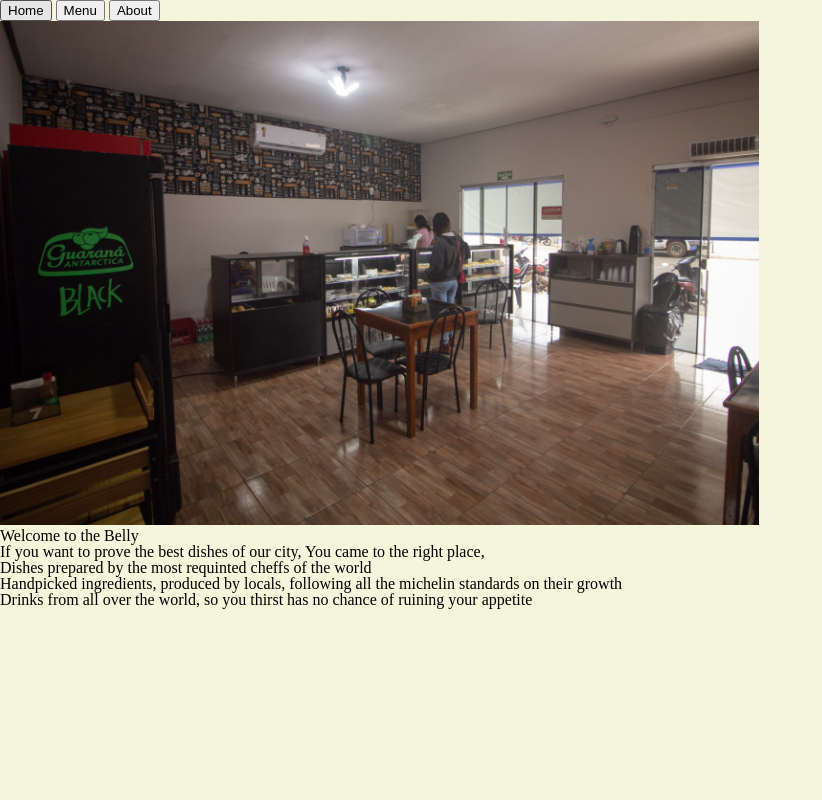
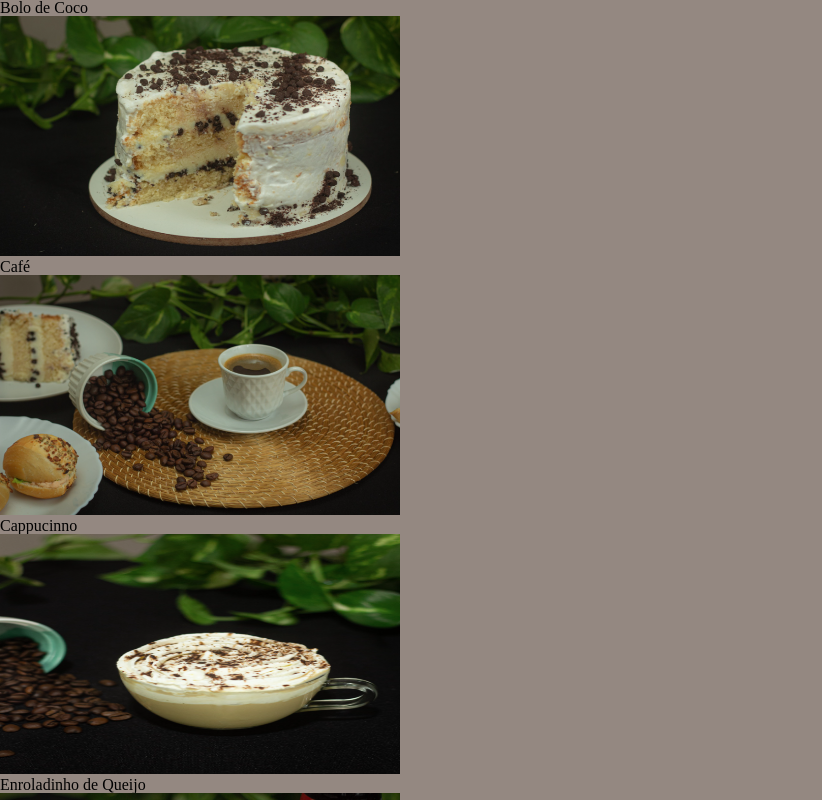
Before and after one commit to iversson-estudos/Restaurant, a website built with webpack: page src/template.html in a window 1280 px wide. Both pictures are taken after a click on the button "Menu". Shown: the top 800 px of the page, without its empty margins (0-822 px from the left). Built offline with nearby package versions, Linux system fonts and the light colour scheme.

Commit message:
Menu skeleton added

```diff
--- a/src/homepageContent.js
+++ b/src/homepageContent.js
@@ -8,7 +8,7 @@ const underheadText = document.createElement('p');
 
 image.src = ambiente;
 
-headline.textContent="Welcome to the Belly";
+headline.textContent="DELICIAS DO SUL";
 
 underheadText.innerHTML='If you want to prove the best dishes of our city, You came to the right place,<br>';
 underheadText.innerHTML+='Dishes prepared by the most requinted cheffs of the world<br>';
@@ -18,11 +18,11 @@ underheadText.innerHTML+='Drinks from all over the world, so you thirst has no c
 
 
 function homepage(){
+
     const content =  document.getElementById('content');
+    content.appendChild(headline);
     content.appendChild(image);
-    content.appendChild(headline);
     content.appendChild(underheadText);
-    console.log('executed');
 }
 
 
--- a/src/index.js
+++ b/src/index.js
@@ -1,16 +1,17 @@
 import "./styles.css";
 import {homepage} from "./homepageContent.js";
+import {menu} from "./menu.js";
 
 homepage();
 
-const home = document.getElementById('home');
+const homeBtn = document.getElementById('home');
 
-const menu = document.getElementById('menu');
+const menuBtn = document.getElementById('menu');
 
 const about = document.getElementById('about');
 
-home.addEventListener('click',homepage);
+homeBtn.addEventListener('click',homepage);
 
-menu.addEventListener('click',homepage);
+menuBtn.addEventListener('click',menu);
 
-about.addEventListener('click',homepage);
+aboutBtn.addEventListener('click',homepage);
--- a/src/menu.js
+++ b/src/menu.js
@@ -0,0 +1,42 @@
+import bolococo from "./img/bolococo.png"
+import cafe from "./img/cafe.png"
+import cappucinno from "./img/cappucinno.png"
+import enroladinhodequeijo from "./img/enroladinhodequeijo.png"
+import roscas from "./img/roscas.png"
+import sanduichenatural from "./img/sanduichenatural.png"
+
+
+
+const  produtos = [
+    {nome:"Bolo de Coco", imagem: bolococo},
+    {nome:"Café", imagem: cafe},
+    {nome:"Cappucinno", imagem: cappucinno},
+    {nome:"Enroladinho de Queijo", imagem: enroladinhodequeijo},
+    {nome:"Roscas", imagem: roscas},
+    {nome:"Sanduiche Natural", imagem: sanduichenatural}
+];
+
+
+
+function menu(){
+    document.body.innerHTML='';
+
+    produtos.forEach((item)=>{
+        const div = document.createElement('div');
+        const p = document.createElement('p');
+        const img = document.createElement('img');
+
+        p.textContent = item.nome;
+        img.src = item.imagem;
+        img.id = "produto";
+        div.appendChild(p);
+        div.appendChild(img);
+
+
+        document.body.appendChild(div);
+
+    });
+
+}
+
+export {menu};
--- a/src/styles.css
+++ b/src/styles.css
@@ -52,5 +52,14 @@ table {
 
 
 body{
-    background-color:beige;
+
+   background-color: #948881;
+
+   #produto{
+    width: 400px;
+    height: 240px;
+   }
+
+
+
 }
```
